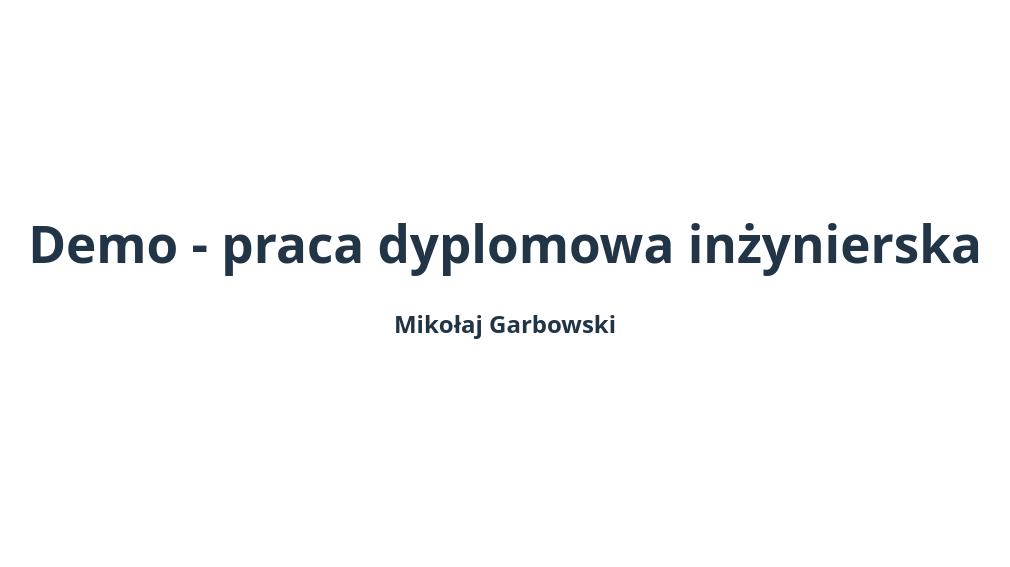
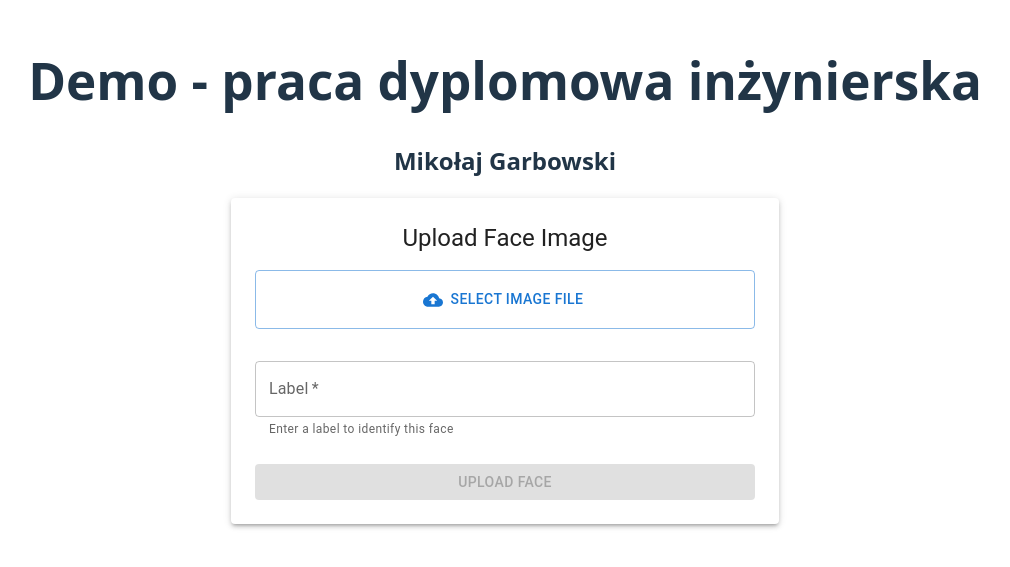
Before and after one commit to mGarbowski/thesis-app, a React (Vite) app in the folder frontend/: page / in a window 1280 px wide. Shown: the part 129-696 px from the top of the page, without its empty margins (135-1145 px from the left). Built offline with nearby package versions, Linux system fonts and the light colour scheme.

Commit message:
feat: UI - upload image from disk

```diff
--- a/frontend/package.json
+++ b/frontend/package.json
@@ -10,6 +10,10 @@
     "preview": "vite preview"
   },
   "dependencies": {
+    "@emotion/react": "^11.14.0",
+    "@emotion/styled": "^11.14.1",
+    "@mui/icons-material": "^7.3.1",
+    "@mui/material": "^7.3.1",
     "react": "^19.1.1",
     "react-dom": "^19.1.1"
   },
--- a/frontend/src/App.tsx
+++ b/frontend/src/App.tsx
@@ -1,4 +1,5 @@
 import './App.css'
+import FaceUploadForm from "./FaceUploadForm.tsx";
 
 function App() {
 
@@ -6,6 +7,7 @@ function App() {
         <>
             <h1>Demo - praca dyplomowa inżynierska</h1>
             <h2>Mikołaj Garbowski</h2>
+            <FaceUploadForm/>
         </>
     )
 }
--- /dev/null
+++ b/frontend/src/FaceUploadForm.tsx
@@ -0,0 +1,138 @@
+import React, { useState } from 'react';
+import {
+  Box,
+  Button,
+  TextField,
+  Typography,
+  Paper,
+  Alert,
+  CircularProgress
+} from '@mui/material';
+import { CloudUpload } from '@mui/icons-material';
+
+interface UploadResponse {
+  id: string;
+  filename: string;
+  label: string;
+  message: string;
+}
+
+const FaceUploadForm: React.FC = () => {
+  const [file, setFile] = useState<File | null>(null);
+  const [label, setLabel] = useState('');
+  const [loading, setLoading] = useState(false);
+  const [success, setSuccess] = useState<string | null>(null);
+  const [error, setError] = useState<string | null>(null);
+
+  const handleFileChange = (event: React.ChangeEvent<HTMLInputElement>) => {
+    const selectedFile = event.target.files?.[0] || null;
+    setFile(selectedFile);
+    setError(null);
+    setSuccess(null);
+  };
+
+  const handleSubmit = async (event: React.FormEvent) => {
+    event.preventDefault();
+
+    if (!file || !label.trim()) {
+      setError('Please select a file and enter a label');
+      return;
+    }
+
+    setLoading(true);
+    setError(null);
+    setSuccess(null);
+
+    try {
+      const formData = new FormData();
+      formData.append('file', file);
+      formData.append('label', label.trim());
+
+      const response = await fetch('http://localhost:8000/upload-face', {
+        method: 'POST',
+        body: formData,
+      });
+
+      if (!response.ok) {
+        const errorData = await response.json();
+        throw new Error(errorData.detail || 'Upload failed');
+      }
+
+      const result: UploadResponse = await response.json();
+      setSuccess(`Face uploaded successfully: ${result.filename}`);
+      setFile(null);
+      setLabel('');
+
+      // Reset file input
+      const fileInput = document.getElementById('file-input') as HTMLInputElement;
+      if (fileInput) fileInput.value = '';
+
+    } catch (err) {
+      setError(err instanceof Error ? err.message : 'Upload failed');
+    } finally {
+      setLoading(false);
+    }
+  };
+
+  return (
+    <Paper elevation={3} sx={{ p: 3, maxWidth: 500, mx: 'auto' }}>
+      <Typography variant="h5" component="h2" gutterBottom>
+        Upload Face Image
+      </Typography>
+
+      <Box component="form" onSubmit={handleSubmit} sx={{ mt: 2 }}>
+        <Button
+          variant="outlined"
+          component="label"
+          startIcon={<CloudUpload />}
+          fullWidth
+          sx={{ mb: 2, p: 2 }}
+        >
+          {file ? file.name : 'Select Image File'}
+          <input
+            id="file-input"
+            type="file"
+            accept="image/*"
+            hidden
+            onChange={handleFileChange}
+          />
+        </Button>
+
+        <TextField
+          fullWidth
+          label="Label"
+          value={label}
+          onChange={(e) => setLabel(e.target.value)}
+          margin="normal"
+          required
+          disabled={loading}
+          helperText="Enter a label to identify this face"
+        />
+
+        <Button
+          type="submit"
+          variant="contained"
+          fullWidth
+          disabled={loading || !file || !label.trim()}
+          sx={{ mt: 2 }}
+        >
+          {loading ? <CircularProgress size={24} /> : 'Upload Face'}
+        </Button>
+
+        {error && (
+          <Alert severity="error" sx={{ mt: 2 }}>
+            {error}
+          </Alert>
+        )}
+
+        {success && (
+          <Alert severity="success" sx={{ mt: 2 }}>
+            {success}
+          </Alert>
+        )}
+      </Box>
+    </Paper>
+  );
+};
+
+export default FaceUploadForm;
```
Also changed, not shown: 1 other file (tests, documents, lock files or other folders).
